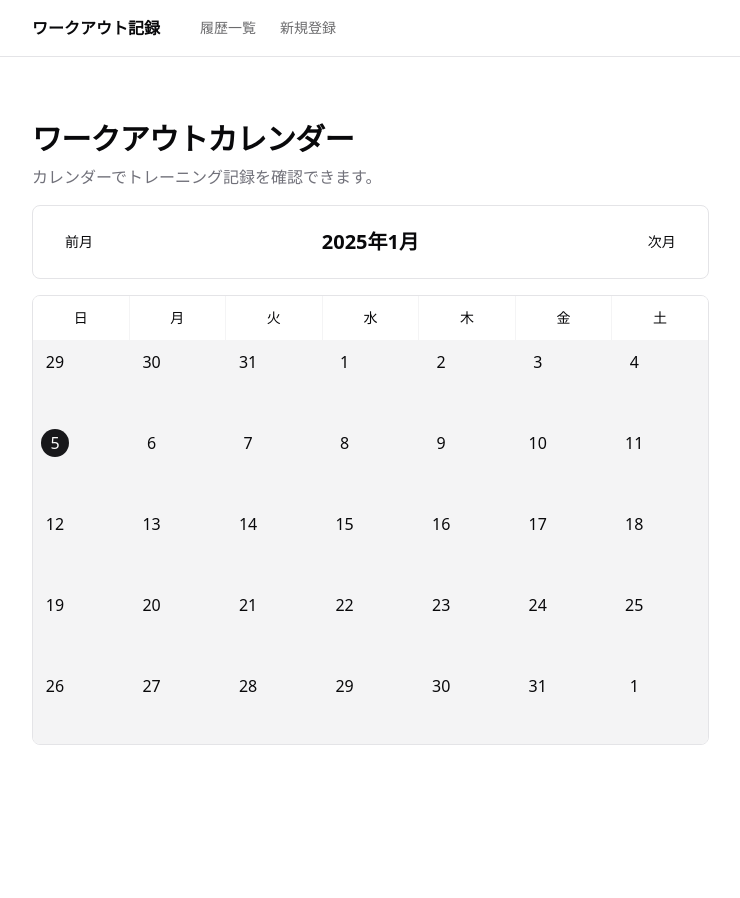
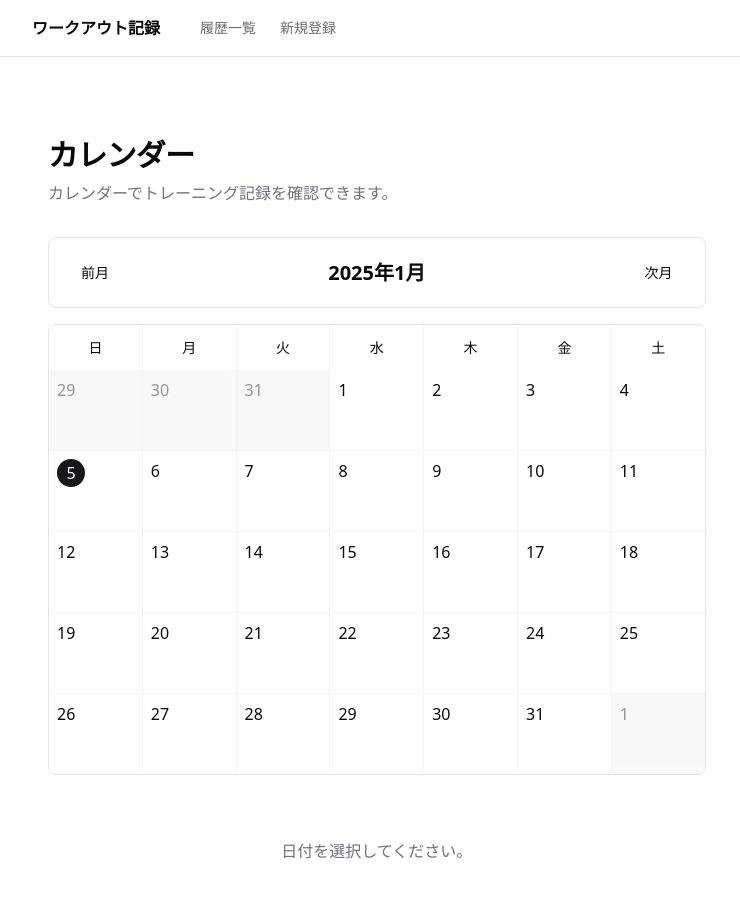
Before and after one commit to hayaoki-engineer/angular-workout-tracker, an Angular app: page /list in a window 1280 px wide. Shown: the top 898 px of the page, without its empty margins (32-772 px from the left). Before the commit the page ends 801 px from the top, so only its background shows below. Built offline with nearby package versions, Linux system fonts and the light colour scheme.

Commit message:
cssの調整

```diff
--- a/src/app/components/workout-list/workout-list.component.css
+++ b/src/app/components/workout-list/workout-list.component.css
@@ -0,0 +1,432 @@
+/* コンテナのスタイル */
+.mx-auto {
+  margin-left: auto;
+  margin-right: auto;
+}
+
+.flex {
+  display: flex;
+}
+
+.flex-col {
+  flex-direction: column;
+}
+
+.gap-4 {
+  gap: 1rem;
+}
+
+.gap-2 {
+  gap: 0.5rem;
+}
+
+.gap-6 {
+  gap: 1.5rem;
+}
+
+.gap-px {
+  gap: 1px;
+}
+
+/* タイポグラフィ */
+.text-3xl {
+  font-size: 1.875rem;
+  line-height: 2.25rem;
+}
+
+.font-bold {
+  font-weight: 700;
+}
+
+.tracking-tight {
+  letter-spacing: -0.025em;
+}
+
+.text-muted-foreground {
+  color: hsl(var(--muted-foreground));
+}
+
+/* グリッドレイアウト */
+.grid {
+  display: grid;
+}
+
+.grid-cols-1 {
+  grid-template-columns: repeat(1, minmax(0, 1fr));
+}
+
+.grid-cols-7 {
+  grid-template-columns: repeat(7, minmax(0, 1fr));
+}
+
+/* カード要素 */
+.bg-card {
+  background-color: hsl(var(--card));
+}
+
+.rounded-lg {
+  border-radius: 0.5rem;
+}
+
+.border {
+  border: 1px solid hsl(var(--border));
+}
+
+/* ボタン */
+.inline-flex {
+  display: inline-flex;
+}
+
+.items-center {
+  align-items: center;
+}
+
+.justify-center {
+  justify-content: center;
+}
+
+.justify-between {
+  justify-between: space-between;
+}
+
+.rounded-md {
+  border-radius: 0.375rem;
+}
+
+.text-sm {
+  font-size: 0.875rem;
+  line-height: 1.25rem;
+}
+
+.font-medium {
+  font-weight: 500;
+}
+
+.h-10 {
+  height: 2.5rem;
+}
+
+.px-4 {
+  padding-left: 1rem;
+  padding-right: 1rem;
+}
+
+.hover\:bg-accent:hover {
+  background-color: hsl(var(--accent));
+}
+
+/* カレンダーセル */
+.min-h-\[80px\] {
+  min-height: 80px;
+}
+
+.p-2 {
+  padding: 0.5rem;
+}
+
+.p-3 {
+  padding: 0.75rem;
+}
+
+.transition-colors {
+  transition-property: color, background-color, border-color;
+  transition-timing-function: cubic-bezier(0.4, 0, 0.2, 1);
+  transition-duration: 150ms;
+}
+
+/* 今日の日付表示 */
+.h-7 {
+  height: 1.75rem;
+}
+
+.w-7 {
+  width: 1.75rem;
+}
+
+.rounded-full {
+  border-radius: 9999px;
+}
+
+.bg-primary {
+  background-color: hsl(var(--primary));
+}
+
+.text-primary-foreground {
+  color: hsl(var(--primary-foreground));
+}
+
+/* レスポンシブデザイン */
+@media (min-width: 768px) {
+  .md\:max-w-\[1400px\] {
+    max-width: 1400px;
+  }
+
+  .md\:grid-cols-\[3fr_2fr\] {
+    grid-template-columns: 3fr 2fr;
+  }
+}
+
+/* その他のユーティリティ */
+.space-y-4 > * + * {
+  margin-top: 1rem;
+}
+
+.overflow-hidden {
+  overflow: hidden;
+}
+
+.opacity-40 {
+  opacity: 0.4;
+}
+
+.cursor-pointer {
+  cursor: pointer;
+}
+
+.bg-accent {
+  background-color: hsl(var(--accent));
+}
+
+.transition-transform {
+  transition-property: transform;
+  transition-timing-function: cubic-bezier(0.4, 0, 0.2, 1);
+  transition-duration: 150ms;
+}
+
+.rotate-180 {
+  transform: rotate(180deg);
+}
+
+.container {
+  margin: 0 auto;
+  max-width: 1400px;
+  padding: 1rem;
+}
+
+.header {
+  margin-bottom: 2rem;
+}
+
+.main-grid {
+  display: grid;
+  grid-template-columns: 1fr;
+  gap: 1.5rem;
+}
+
+.calendar-container {
+  display: flex;
+  flex-direction: column;
+  gap: 1rem;
+}
+
+.calendar-header {
+  display: flex;
+  justify-content: space-between;
+  align-items: center;
+  padding: 1rem;
+  background-color: hsl(var(--card));
+  border-radius: 0.5rem;
+  border: 1px solid hsl(var(--border));
+}
+
+.calendar-nav-button {
+  padding: 0.5rem 1rem;
+  border-radius: 0.375rem;
+  font-size: 0.875rem;
+}
+
+.calendar-title {
+  font-size: 1.25rem;
+  font-weight: 600;
+}
+
+.calendar-grid {
+  background-color: hsl(var(--card));
+  border-radius: 0.5rem;
+  border: 1px solid hsl(var(--border));
+  overflow: hidden;
+}
+
+.weekday-header {
+  display: grid;
+  grid-template-columns: repeat(7, 1fr);
+  background-color: hsl(var(--muted));
+  gap: 1px;
+}
+
+.weekday-cell {
+  padding: 0.75rem;
+  text-align: center;
+  font-size: 0.875rem;
+  font-weight: 500;
+  background-color: hsl(var(--card));
+}
+
+.date-grid {
+  display: grid;
+  grid-template-columns: repeat(7, 1fr);
+  gap: 1px;
+  background-color: hsl(var(--muted));
+}
+
+.date-cell {
+  min-height: 80px;
+  padding: 0.5rem;
+  background-color: hsl(var(--card));
+  transition: background-color 0.2s;
+}
+
+.inactive-date {
+  opacity: 0.4;
+}
+
+.active-date {
+  cursor: pointer;
+}
+
+.active-date:hover {
+  background-color: hsl(var(--accent));
+}
+
+.selected-date {
+  background-color: hsl(var(--accent));
+}
+
+.today-marker {
+  width: 1.75rem;
+  height: 1.75rem;
+  display: flex;
+  align-items: center;
+  justify-content: center;
+  background-color: hsl(var(--primary));
+  color: hsl(var(--primary-foreground));
+  border-radius: 9999px;
+}
+
+@media (min-width: 768px) {
+  .main-grid {
+    grid-template-columns: 3fr 2fr;
+  }
+}
+
+.header h1 {
+  font-size: 1.875rem;
+  line-height: 2.25rem;
+  font-weight: 700;
+  letter-spacing: -0.025em;
+  margin-bottom: 0.5rem;
+}
+
+/* ワークアウト詳細 */
+.workout-details {
+  margin-top: 1rem;
+}
+
+.workout-info {
+  background-color: hsl(var(--card));
+  border-radius: 0.5rem;
+  border: 1px solid hsl(var(--border));
+  padding: 1rem;
+}
+
+.workout-header {
+  display: flex;
+  justify-content: space-between;
+  align-items: center;
+  margin-bottom: 1rem;
+}
+
+.workout-header h3 {
+  font-size: 1.25rem;
+  font-weight: 600;
+}
+
+.delete-button {
+  padding: 0.5rem 1rem;
+  border-radius: 0.375rem;
+  background-color: hsl(var(--destructive));
+  color: hsl(var(--destructive-foreground));
+}
+
+.exercise-list {
+  display: flex;
+  flex-direction: column;
+  gap: 0.5rem;
+}
+
+.exercise-item {
+  border-radius: 0.5rem;
+  border: 1px solid hsl(var(--border));
+  overflow: hidden;
+}
+
+.exercise-button {
+  width: 100%;
+  padding: 1rem;
+  display: flex;
+  justify-content: space-between;
+  align-items: center;
+}
+
+.exercise-header {
+  display: flex;
+  align-items: center;
+  gap: 1rem;
+}
+
+.exercise-header h4 {
+  font-weight: 600;
+}
+
+.chevron-icon {
+  width: 1rem;
+  height: 1rem;
+  transition: transform 0.2s;
+}
+
+.expand-icon.expanded .chevron-icon {
+  transform: rotate(180deg);
+}
+
+.sets-container {
+  padding: 1rem;
+  background-color: hsl(var(--muted));
+}
+
+.set-item {
+  display: flex;
+  justify-content: space-between;
+  align-items: center;
+  padding: 0.5rem;
+  background-color: hsl(var(--card));
+  margin-bottom: 0.5rem;
+  border-radius: 0.375rem;
+}
+
+.set-details {
+  display: flex;
+  align-items: center;
+  gap: 1rem;
+}
+
+.set-number {
+  font-weight: 500;
+}
+
+.weight-info,
+.reps-info {
+  display: flex;
+  align-items: center;
+  gap: 0.25rem;
+}
+
+.total-weight {
+  font-weight: 500;
+  color: hsl(var(--muted-foreground));
+}
+
+.no-selection {
+  text-align: center;
+  padding: 2rem;
+  color: hsl(var(--muted-foreground));
+}
--- a/src/app/components/workout-list/workout-list.component.html
+++ b/src/app/components/workout-list/workout-list.component.html
@@ -1,61 +1,55 @@
-<div class="mx-auto flex flex-col gap-4 md:max-w-[1400px]">
-  <div class="flex flex-col gap-2">
-    <h1 class="text-3xl font-bold tracking-tight">ワークアウトカレンダー</h1>
+<div class="container">
+  <div class="header">
+    <h1>カレンダー</h1>
     <p class="text-muted-foreground">
       カレンダーでトレーニング記録を確認できます。
     </p>
   </div>
 
-  <div class="grid grid-cols-1 md:grid-cols-[3fr_2fr] gap-6">
+  <div class="main-grid">
     <!-- カレンダー部分 -->
-    <div class="space-y-4">
+    <div class="calendar-container">
       <!-- カレンダーヘッダー -->
-      <div
-        class="flex items-center justify-between bg-card rounded-lg border p-4"
-      >
-        <button
-          class="inline-flex items-center justify-center rounded-md text-sm font-medium h-10 px-4 hover:bg-accent"
-        >
-          前月
-        </button>
-        <h2 class="text-xl font-semibold">
+      <div class="calendar-header">
+        <button class="calendar-nav-button">前月</button>
+        <h2 class="calendar-title">
           {{ currentDate | date : "Y年M月" }}
         </h2>
-        <button
-          class="inline-flex items-center justify-center rounded-md text-sm font-medium h-10 px-4 hover:bg-accent"
-        >
-          次月
-        </button>
+        <button class="calendar-nav-button">次月</button>
       </div>
 
       <!-- カレンダーグリッド -->
-      <div class="bg-card rounded-lg border overflow-hidden">
+      <div class="calendar-grid">
         <!-- 曜日ヘッダー -->
-        <div class="grid grid-cols-7 gap-px bg-muted">
+        <div class="weekday-header">
           @for (day of ['日', '月', '火', '水', '木', '金', '土']; track day) {
-          <div class="bg-card p-3 text-center text-sm font-medium">
+          <div class="weekday-cell">
             {{ day }}
           </div>
           }
         </div>
 
         <!-- カレンダー日付 -->
-        <div class="grid grid-cols-7 gap-px bg-muted">
+        <div class="date-grid">
           @for (date of calendarDays; track date) {
           <div
-              class="min-h-[80px] p-2 transition-colors"
+            [class.inactive-date]="!isCurrentMonth(date)"
+            [class.active-date]="isCurrentMonth(date)"
+            [class.selected-date]="
+              workoutService.getDateString(date) === selectedDate
+            "
+            class="date-cell"
+            (click)="selectDate(date)"
           >
             <!-- 日付 -->
-              <div class="flex items-start justify-between">
-                <div class="flex items-center gap-1">
+            <div class="date-content">
+              <div class="date-number">
                 @if (isToday(date)) {
-                  <div
-                    class="h-7 w-7 rounded-full bg-primary text-primary-foreground flex items-center justify-center"
-                  >
+                <div class="today-marker">
                   {{ date | date : "d" }}
                 </div>
                 } @else {
-                  <div class="h-7 w-7 flex items-center justify-center">
+                <div class="date-text">
                   {{ date | date : "d" }}
                 </div>
                 }
@@ -67,32 +61,31 @@
       </div>
 
       <!-- 詳細表示 -->
-      <div>
+      <div class="workout-details">
         @if (selectedDate && getSelectedWorkout()) {
-          <div>
-            <div>
-              <h3>
-                {{ selectedDate | date : "Y年M月d日" }}のワークアウト
-              </h3>
-              <button>
-                削除
-              </button>
+        <div class="workout-info">
+          <div class="workout-header">
+            <h3>{{ selectedDate | date : "Y年M月d日" }}のワークアウト</h3>
+            <button class="delete-button">削除</button>
           </div>
 
-            <div>
-              @for (workout of selectedWorkouts()!; track workout.id) {
-                @for (exercise of workout.exercises; track exercise.name) {
-                  <div>
-                    <button>
-                      <div>
+          <div class="exercise-list">
+            @for (workout of getSelectedWorkout()!; track workout.id) { @for
+            (exercise of workout.exercises; track exercise.name) {
+            <div class="exercise-item">
+              <button class="exercise-button">
+                <div class="exercise-header">
                   <h4>{{ exercise.name }}</h4>
                   <span>{{ exercise.sets.length }}セット</span>
                 </div>
-                      <div>
-                        <span>合計： {{ getTotalVolume(exercise) }}kg</span>
+                <div
+                  class="expand-icon"
+                  [class.expanded]="
+                    isExerciseExpanded(workout.id, exercise.name)
+                  "
+                >
                   <svg
-                        [class.rotate-180]="isExerciseExpanded(workout.id, exercise.name)"
-                        class="h-4 w-4 transition-transform"
+                    class="chevron-icon"
                     xmlns="http://www.w3.org/2000/svg"
                     viewBox="0 0 24 24"
                     fill="none"
@@ -107,32 +100,31 @@
               </button>
 
               @if (isExerciseExpanded(workout.id, exercise.name)) {
-                      <div>
+              <div class="sets-container">
                 @for (set of exercise.sets; track $index) {
-                          <div>
-                            <div>
-                              <span>セット{{ $index + 1 }}</span>
-                              <div>
+                <div class="set-item">
+                  <div class="set-details">
+                    <span class="set-number">セット{{ $index + 1 }}</span>
+                    <div class="weight-info">
                       <span>{{ set.weight }}</span>
                       <span>kg</span>
                     </div>
-                              <div>
+                    <div class="reps-info">
                       <span>{{ set.reps }}</span>
                       <span>回</span>
                     </div>
                   </div>
-                            <div>
-                              {{ set.weight * set.reps }}kg
-                            </div>
+                  <div class="total-weight">{{ set.weight * set.reps }}kg</div>
                 </div>
                 }
               </div>
               }
             </div>
-                }
-              }
+            } }
           </div>
         </div>
+        } @else {
+        <div class="no-selection">日付を選択してください。</div>
         }
       </div>
     </div>
--- a/src/app/components/workout-list/workout-list.component.ts
+++ b/src/app/components/workout-list/workout-list.component.ts
@@ -65,23 +65,23 @@ export class WorkoutListComponent {
     );
   }
 
+  // 選択された日付を更新
+  selectDate(date: Date) {
+    if (this.isToday(date)) {
+      const dateStr = this.workoutService.getDateString(date);
+      this.selectedDate = dateStr;
+    }
+  }
+
   // 選択された日付のワークアウトを取得
   getSelectedWorkout(): Workout[] | undefined {
     if (!this.selectedDate) return undefined;
     return this.workouts()?.get(this.selectedDate);
   }
 
-  selectedWorkouts() {
-    console.log(this.selectedDate);
+  // エクササイズの詳細表示
+  isExerciseExpanded(workoutId: string, exerciseName: string): boolean {
+    return this.expandedExercises.has(`${workoutId}-${exerciseName}`);
   }
 
-  // エクササイズの総重量を計算
-  getTotalVolume() {
-    console.log('test');
-  }
-
-  // エクササイズの詳細表示
-  isExerciseExpanded(workoutId: string, exerciseName: string) {
-    console.log('test');
-  }
 }
```
Lines whose indentation alone changed are shown as unchanged.
